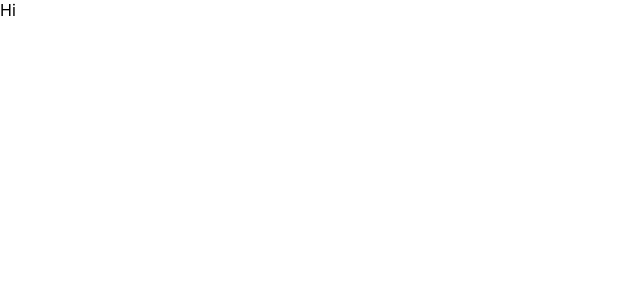
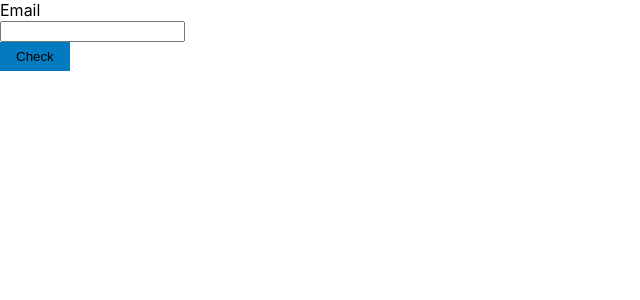
Before and after one commit to gzManuel/nearshorecode-exercise, a React (Create React App) app in the folder frontend/: page / in a window 1280 px wide. Shown: the top 300 px of the page, without its empty margins (0-640 px from the left). Built offline with nearby package versions, Linux system fonts and the light colour scheme.

Commit message:
feat: Add FormEmail

```diff
--- a/frontend/package.json
+++ b/frontend/package.json
@@ -34,5 +34,6 @@
       "last 1 firefox version",
       "last 1 safari version"
     ]
-  }
+  },
+  "devDependencies": {}
 }
--- a/frontend/src/App.js
+++ b/frontend/src/App.js
@@ -1,9 +1,13 @@
+import FormEmail from "./components/Forms/FormEmail";
+import Layout from "./components/Layout/Layout";
 
 function App() {
   return (
-    <div>
-      Hi
-    </div>
+    <Layout>
+      <FormEmail>
+
+      </FormEmail>
+    </Layout>
   );
 }
 
--- /dev/null
+++ b/frontend/src/components/Forms/FormEmail.js
@@ -0,0 +1,21 @@
+
+import { useState } from 'react';
+
+import Button from '../UI/Button';
+const FormEmail = () => {
+    const {email, setEmail} = useState('');
+
+    const checkEmailHandler = (event)=>{
+        event.preventDefault();
+
+    }
+    return (
+        <form onSubmit={checkEmailHandler}>
+            <label> Email </label><br />
+            <input type="text" value={email} onChange={event => { setEmail(event.target.value) }} /><br />
+            <Button >Check </Button>
+        </form>
+    );
+};
+
+export default FormEmail;
--- /dev/null
+++ b/frontend/src/components/Layout/Layout.js
@@ -0,0 +1,9 @@
+const Layout = ({children}) => {
+    return (
+        <div>
+            {children}
+        </div>
+    );
+};
+
+export default Layout;
--- /dev/null
+++ b/frontend/src/components/UI/Button.js
@@ -0,0 +1,11 @@
+import classes from './Button.module.css'
+
+const Button = ({onClick,children}) => {
+    return (
+        <button className={classes.button} onClick={onClick}>
+            {children}
+        </button>
+    );
+};
+
+export default Button;
--- /dev/null
+++ b/frontend/src/components/UI/Button.module.css
@@ -0,0 +1,10 @@
+.button{
+    background-color: rgb(4, 123, 192);
+    border: none;
+    padding:7px 16px;
+    margin-right: 15px;
+}
+.button:hover{
+    background-color: seashell;
+    color: black;
+}
```
Also changed, not shown: frontend/src/api/api.js (added).
